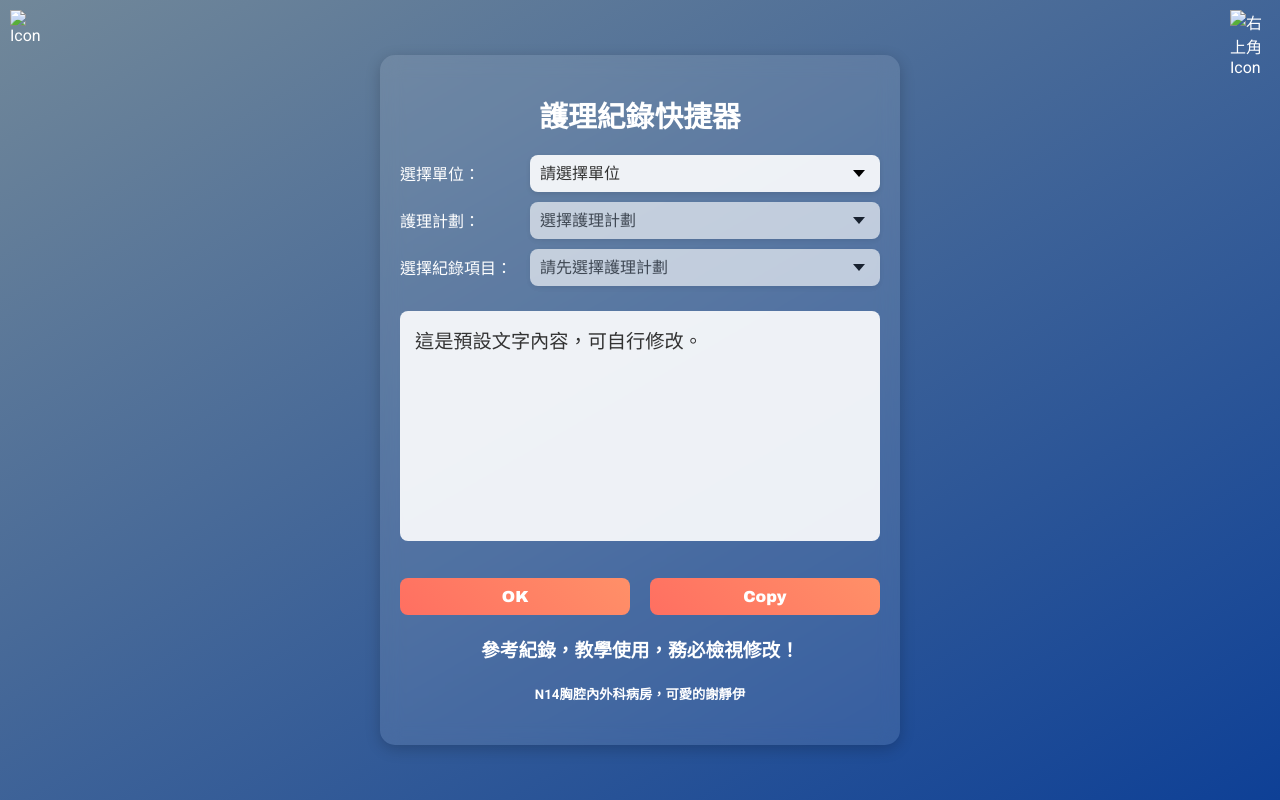
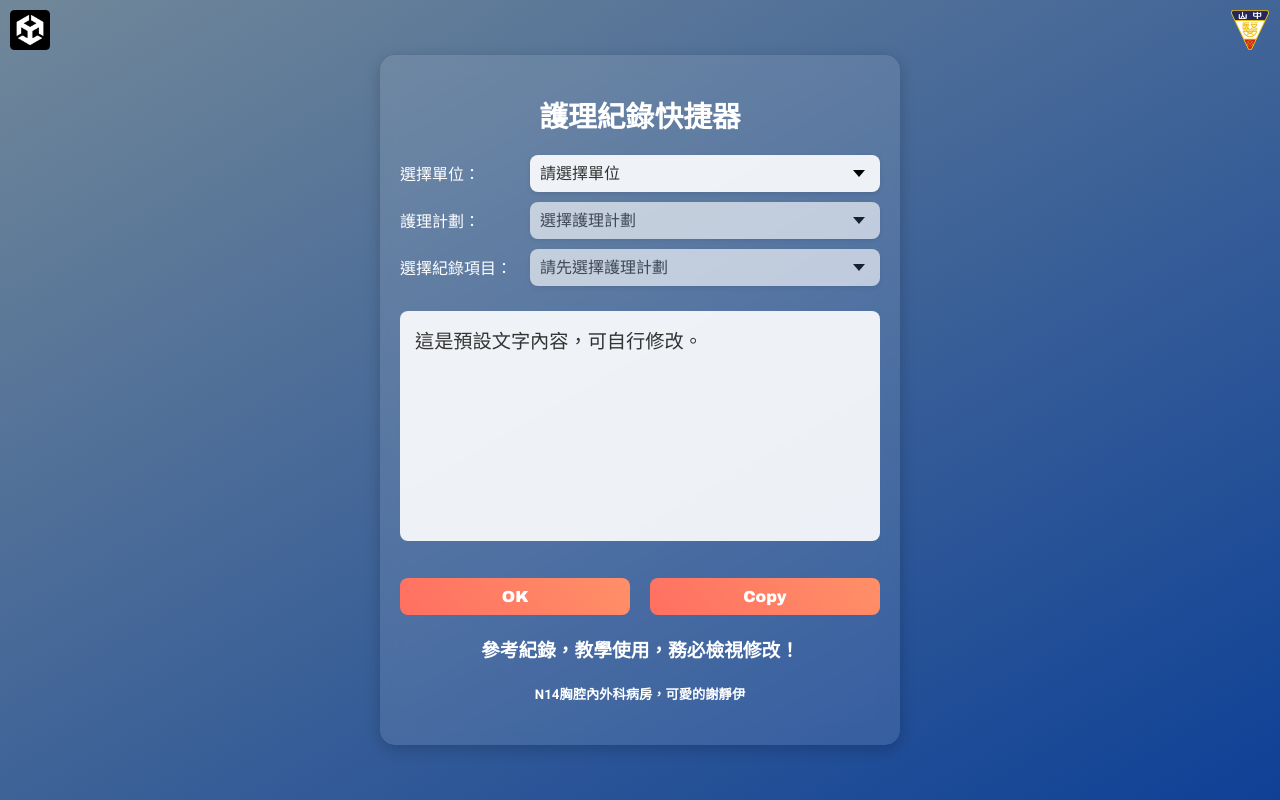
Before and after one commit to CorrineXie323/Nursing, a plain HTML site: page index.html in a window 1280 px wide. Drawn offline with Linux system fonts and the light colour scheme.

Commit message:
Update index.html

```diff
--- a/index.html
+++ b/index.html
@@ -265,16 +265,16 @@
 
 
     <div class="fixed-icon-right" onclick="window.location.href='https://www.facebook.com/p/%E4%B8%AD%E5%B1%B1%E9%86%AB%E5%AD%B8%E5%A4%A7%E5%AD%B8%E9%99%84%E8%A8%AD%E9%86%AB%E9%99%A2%E8%AD%B7%E7%90%86%E9%83%A8-100057195410893/?locale=zh_TW/web.csh.org.tw/web/cshnursingweb/';">
-      <img src="xie_result_R/Chung_Shan_Medical_University_seal.svg.png" alt="右上角 Icon">
+      <img src="Chung_Shan_Medical_University_seal.svg.png" alt="右上角 Icon">
     </div>
 
 
     <div class="fixed-icon" onclick="showPopup()">
-      <img src="xie_result_R/unity.png" alt="Icon">
+      <img src="unity.png" alt="Icon">
     </div>
         <div id="popup" class="popup">
           <span class="close-btn" onclick="closePopup()">&times;</span>
-          <img src="xie_result_R/corrinexie_qr.png" alt="Popup Image">
+          <img src="corrinexie_qr.png" alt="Popup Image">
       </div>
   <div class="container">
     <h1>護理紀錄快捷器</h1>
```
